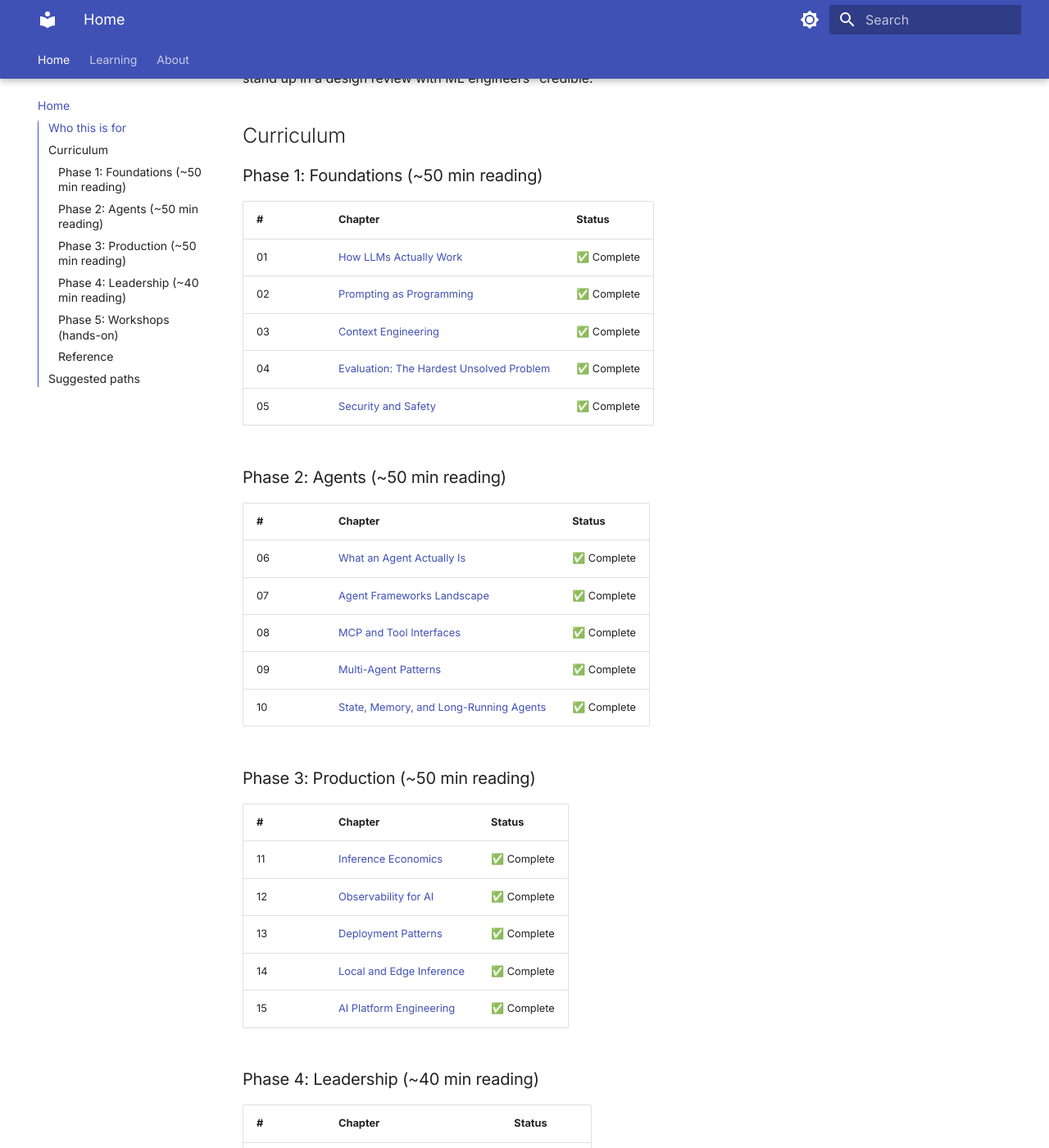
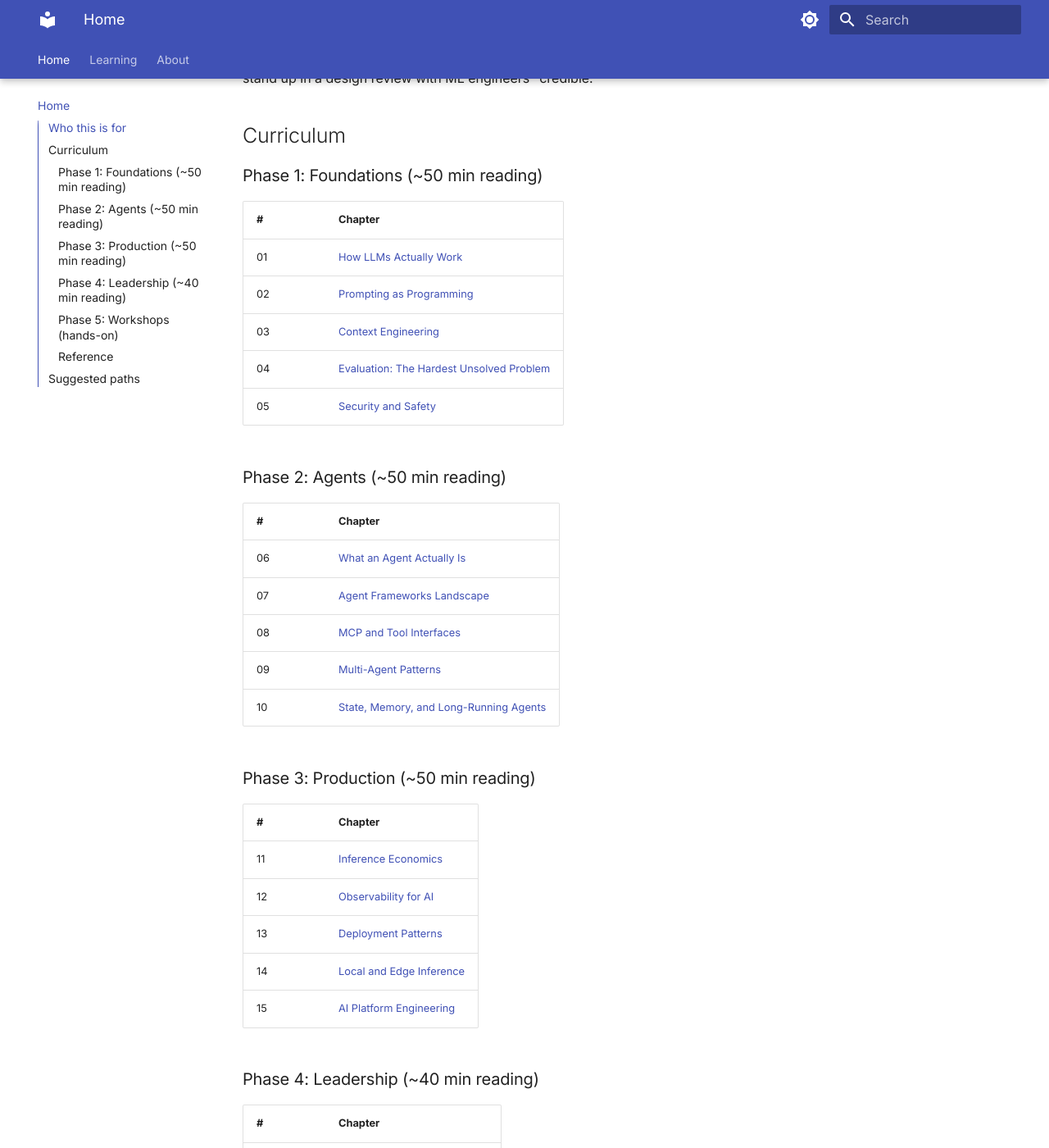
Before and after one commit to Jonathan34/ai-learning, an MkDocs documentation site: the page built from docs/index.md, in a window 1280 px wide and 1400 px high, scrolled down 364 px. Shown: the whole window at 82% size. Built offline with MkDocs 1.6.1 and Material for MkDocs 9.7.7, drawn with Linux system fonts in a browser that asks for light colours; some of the changed text lies outside the part shown.

Commit message:
remove status as all are complete

```diff
--- a/docs/index.md
+++ b/docs/index.md
@@ -10,56 +10,56 @@ You're a senior software engineer, architect, or engineering leader. You know di
 
 ### Phase 1: Foundations (~50 min reading)
 
-| # | Chapter | Status |
-|---|---|---|
-| 01 | [How LLMs Actually Work](01-foundations/01-llm-mental-model.md) | ✅ Complete |
-| 02 | [Prompting as Programming](01-foundations/02-prompting-as-programming.md) | ✅ Complete |
-| 03 | [Context Engineering](01-foundations/03-context-engineering.md) | ✅ Complete |
-| 04 | [Evaluation: The Hardest Unsolved Problem](01-foundations/04-evaluation.md) | ✅ Complete |
-| 05 | [Security and Safety](01-foundations/05-security-and-safety.md) | ✅ Complete |
+| # | Chapter |
+|---|---|
+| 01 | [How LLMs Actually Work](01-foundations/01-llm-mental-model.md) |
+| 02 | [Prompting as Programming](01-foundations/02-prompting-as-programming.md) |
+| 03 | [Context Engineering](01-foundations/03-context-engineering.md) |
+| 04 | [Evaluation: The Hardest Unsolved Problem](01-foundations/04-evaluation.md) |
+| 05 | [Security and Safety](01-foundations/05-security-and-safety.md) |
 
 ### Phase 2: Agents (~50 min reading)
 
-| # | Chapter | Status |
-|---|---|---|
-| 06 | [What an Agent Actually Is](02-agents/06-what-is-an-agent.md) | ✅ Complete |
-| 07 | [Agent Frameworks Landscape](02-agents/07-framework-landscape.md) | ✅ Complete |
-| 08 | [MCP and Tool Interfaces](02-agents/08-mcp-and-tools.md) | ✅ Complete |
-| 09 | [Multi-Agent Patterns](02-agents/09-multi-agent-patterns.md) | ✅ Complete |
-| 10 | [State, Memory, and Long-Running Agents](02-agents/10-state-memory-durability.md) | ✅ Complete |
+| # | Chapter |
+|---|---|
+| 06 | [What an Agent Actually Is](02-agents/06-what-is-an-agent.md) |
+| 07 | [Agent Frameworks Landscape](02-agents/07-framework-landscape.md) |
+| 08 | [MCP and Tool Interfaces](02-agents/08-mcp-and-tools.md) |
+| 09 | [Multi-Agent Patterns](02-agents/09-multi-agent-patterns.md) |
+| 10 | [State, Memory, and Long-Running Agents](02-agents/10-state-memory-durability.md) |
 
 ### Phase 3: Production (~50 min reading)
 
-| # | Chapter | Status |
-|---|---|---|
-| 11 | [Inference Economics](03-production/11-inference-economics.md) | ✅ Complete |
-| 12 | [Observability for AI](03-production/12-observability.md) | ✅ Complete |
-| 13 | [Deployment Patterns](03-production/13-deployment-patterns.md) | ✅ Complete |
-| 14 | [Local and Edge Inference](03-production/14-local-and-edge.md) | ✅ Complete |
-| 15 | [AI Platform Engineering](03-production/15-ai-platform-engineering.md) | ✅ Complete |
+| # | Chapter |
+|---|---|
+| 11 | [Inference Economics](03-production/11-inference-economics.md) |
+| 12 | [Observability for AI](03-production/12-observability.md) |
+| 13 | [Deployment Patterns](03-production/13-deployment-patterns.md) |
+| 14 | [Local and Edge Inference](03-production/14-local-and-edge.md) |
+| 15 | [AI Platform Engineering](03-production/15-ai-platform-engineering.md) |
 
 ### Phase 4: Leadership (~40 min reading)
 
-| # | Chapter | Status |
-|---|---|---|
-| 16 | [Deciding What to Build with AI](04-leadership/16-deciding-what-to-build.md) | ✅ Complete |
-| 17 | [AI Product Sense](04-leadership/17-ai-product-sense.md) | ✅ Complete |
-| 18 | [Team and Org Patterns](04-leadership/18-team-and-org-patterns.md) | ✅ Complete |
-| 19 | [Staying Current](04-leadership/19-staying-current.md) | ✅ Complete |
+| # | Chapter |
+|---|---|
+| 16 | [Deciding What to Build with AI](04-leadership/16-deciding-what-to-build.md) |
+| 17 | [AI Product Sense](04-leadership/17-ai-product-sense.md) |
+| 18 | [Team and Org Patterns](04-leadership/18-team-and-org-patterns.md) |
+| 19 | [Staying Current](04-leadership/19-staying-current.md) |
 
 ### Phase 5: Workshops (hands-on)
 
-| # | Workshop | Status |
-|---|---|---|
-| W1 | [Local LLM Setup](05-workshops/W1-local-llm-setup.md) | ✅ Complete |
-| W2 | [First RAG Pipeline](05-workshops/W2-rag-pipeline.md) | ✅ Complete |
-| W3 | [Real Evaluation](05-workshops/W3-real-evaluation.md) | ✅ Complete |
-| W4 | [Tool-Using Agent](05-workshops/W4-tool-using-agent.md) | ✅ Complete |
-| W5 | [Multi-Agent System](05-workshops/W5-multi-agent-system.md) | ✅ Complete |
-| W6 | [Observability Setup](05-workshops/W6-observability-setup.md) | ✅ Complete |
-| W7 | [Red-Team Exercise](05-workshops/W7-red-team-exercise.md) | ✅ Complete |
-| W8 | [Cost Optimization](05-workshops/W8-cost-optimization.md) | ✅ Complete |
-| W9 | [Agent Efficiency & KPIs](05-workshops/W9-agent-efficiency-kpis.md) | ✅ Complete |
+| # | Workshop |
+|---|---|
+| W1 | [Local LLM Setup](05-workshops/W1-local-llm-setup.md) |
+| W2 | [First RAG Pipeline](05-workshops/W2-rag-pipeline.md) |
+| W3 | [Real Evaluation](05-workshops/W3-real-evaluation.md) |
+| W4 | [Tool-Using Agent](05-workshops/W4-tool-using-agent.md) |
+| W5 | [Multi-Agent System](05-workshops/W5-multi-agent-system.md) |
+| W6 | [Observability Setup](05-workshops/W6-observability-setup.md) |
+| W7 | [Red-Team Exercise](05-workshops/W7-red-team-exercise.md) |
+| W8 | [Cost Optimization](05-workshops/W8-cost-optimization.md) |
+| W9 | [Agent Efficiency & KPIs](05-workshops/W9-agent-efficiency-kpis.md) |
 
 ### Reference
 
```
